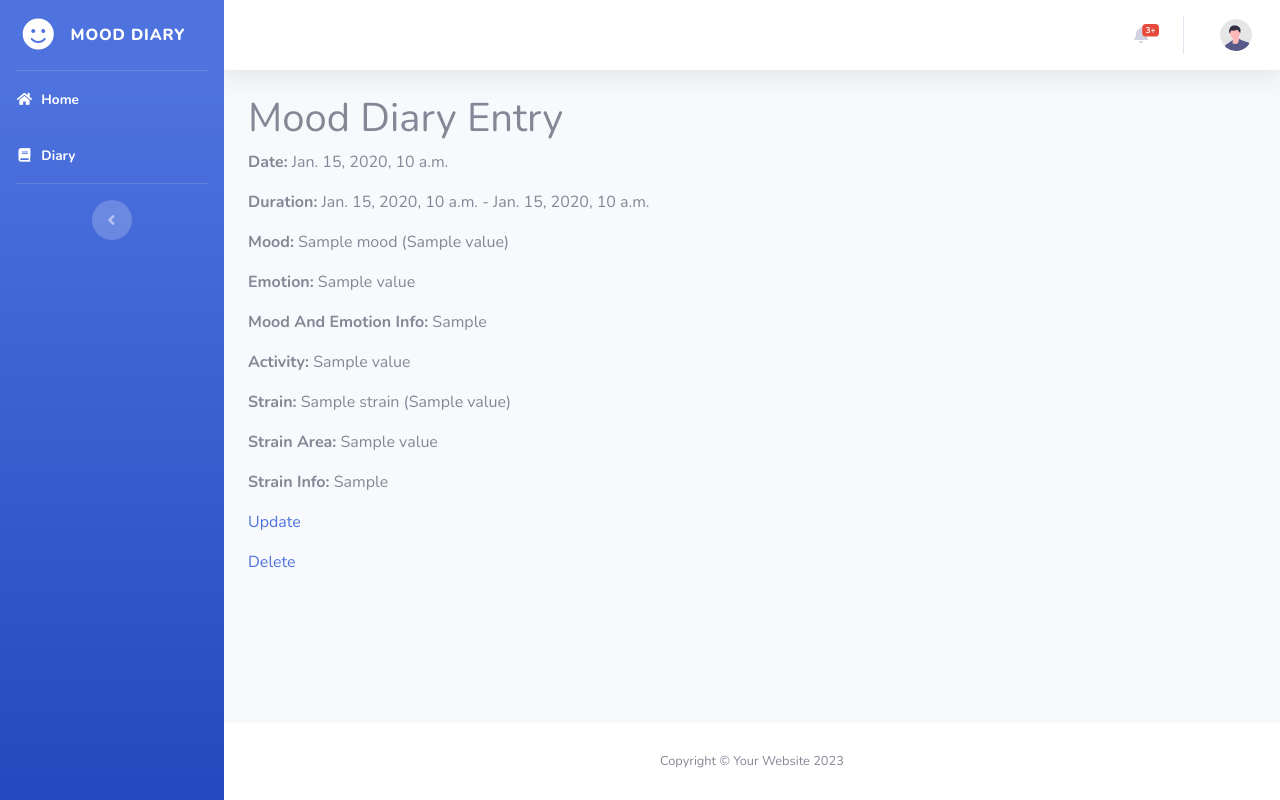
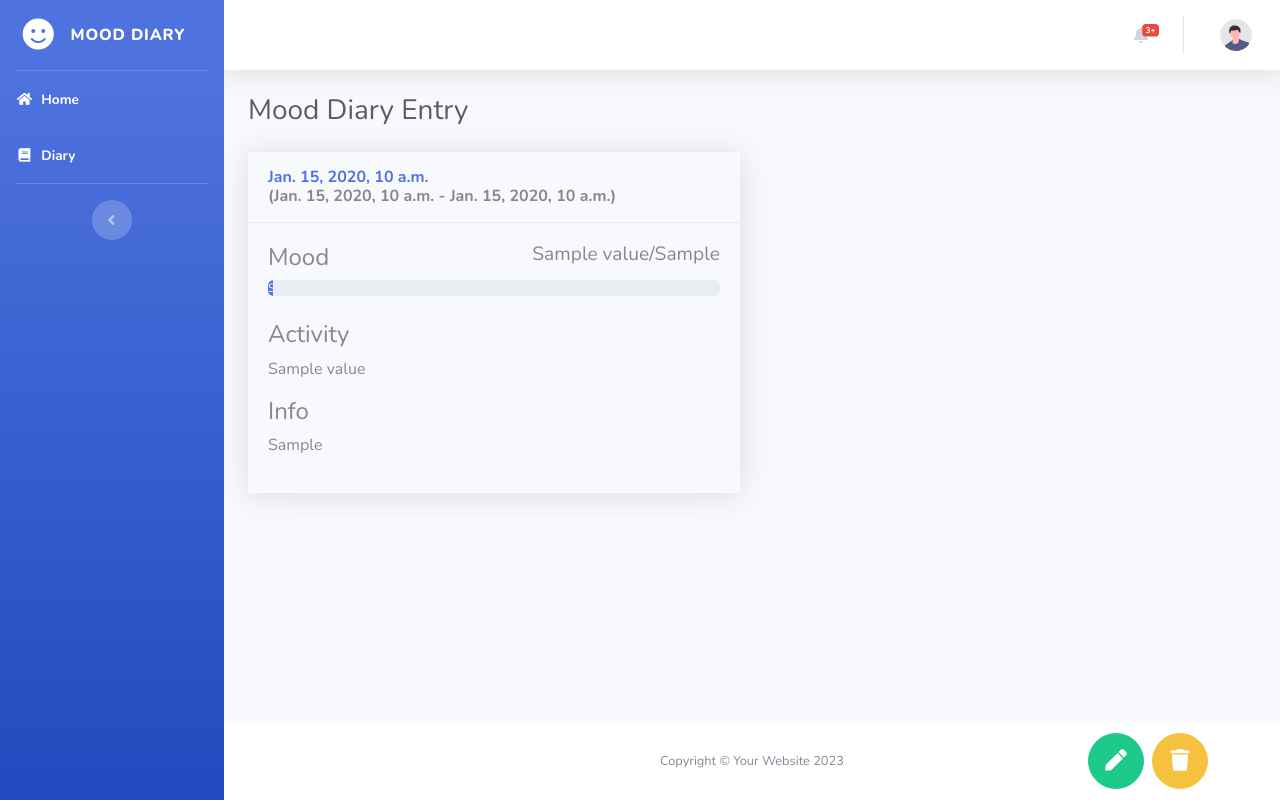
Before and after one commit to Mathis1993/mood_diary_project, a Django app: template mood_diary/templates/diaries/mood_diary_entry_get.html in a window 1280 px wide. Run offline with Django 4.2, Linux system fonts and the light colour scheme; the template is opened without the code that fills it: most values are stand-ins (such as "Sample title", 1, 10 or a date in 2020); some libraries are stand-ins or nearby versions.

Commit message:
+ Make detail view prettier (only with date, duration, mood, activity and mood_and_emotion_info for now

```diff
--- a/mood_diary/templates/diaries/mood_diary_entry_get.html
+++ b/mood_diary/templates/diaries/mood_diary_entry_get.html
@@ -1,16 +1,70 @@
 {% extends "base_client_role.html" %}
 
 {% block content %}
-  <h1>Mood Diary Entry</h1>
-  <p><strong>Date:</strong> {{ entry.date }}</p>
-  <p><strong>Duration:</strong> {{ entry.start_time }} - {{ entry.end_time }}</p>
-  <p><strong>Mood:</strong> {{ entry.mood.label }} ({{ entry.mood.value }})</p>
-  <p><strong>Emotion:</strong> {{ entry.emotion.value }}</p>
-  <p><strong>Mood And Emotion Info:</strong> {{ entry.mood_and_emotion_info }}</p>
-  <p><strong>Activity:</strong> {{ entry.activity.value }}</p>
-  <p><strong>Strain:</strong> {{ entry.strain.label }} ({{ entry.strain.value }})</p>
-  <p><strong>Strain Area:</strong> {{ entry.strain_area.value }}</p>
-  <p><strong>Strain Info:</strong> {{ entry.strain_info }}</p>
-    <p><a href="{% url 'diaries:update_mood_diary_entry' pk=entry.id %}">Update</a></p>
-    <p><a href="{% url 'diaries:delete_mood_diary_entry' pk=entry.id %}">Delete</a></p>
+
+    <div class="d-sm-flex align-items-center justify-content-between mb-4">
+    <h1 class="h3 mb-0 text-gray-800">Mood Diary Entry</h1>
+    </div>
+
+    <div class="row">
+    <div class="col-lg-6 mb-4">
+        <div class="shadow mb-4">
+            <div class="card-header py-3">
+            <h6 class="m-0 font-weight-bold text-primary">{{ entry.date }} </h6>
+            <h6 class="m-0 font-weight-bold text-secondary">({{ entry.start_time }} - {{ entry.end_time }})</h6>
+            </div>
+            <div class="card-body">
+                <h4 class="text-md-left">Mood <span class="float-right small">{{ entry.mood.value }}/{{ entry.mood.max_value }}</span></h4>
+                <div class="progress mb-4">
+                    <div class="progress-bar" role="progressbar" aria-label="Basic example" style="width: {{ entry.mood.to_percentage }}%" aria-valuenow="{{ entry.mood.value }}" aria-valuemin="1" aria-valuemax="7">{{ entry.mood.label }}</div>
+                </div>
+                <h4 class="text-md-left">Activity</h4>
+                <div class="text">
+                    <p>{{ entry.activity.value }}</p>
+                </div>
+                {% if entry.mood_and_emotion_info %}
+                <h4 class="text-md-left">Info</h4>
+                <div class="text">
+                    <p>{{ entry.mood_and_emotion_info }}</p>
+                </div>
+                {% endif %}
+            </div>
+        </div>
+    </div>
+    </div>
+
+    <!-- Delete Entry Button-->
+    <a href="{% url 'diaries:delete_mood_diary_entry' pk=entry.id %}" class="btn btn-warning btn-circle btn-lg button-lower-right-corner-1" data-toggle="modal" data-target="#deleteModal">
+        <i class="fas fa-trash"></i>
+    </a>
+    <!-- Update Entry Button-->
+    <a href="{% url 'diaries:update_mood_diary_entry' pk=entry.id %}" class="btn btn-success btn-circle btn-lg button-lower-right-corner-2">
+        <i class="fas fa-pen"></i>
+    </a>
 {% endblock %}
+
+{% block modals %}
+    {{ block.super }}
+    <!-- Release Entries Modal-->
+    <div class="modal fade" id="deleteModal" tabindex="-1" role="dialog" aria-labelledby="exampleModalLabel"
+        aria-hidden="true">
+        <div class="modal-dialog" role="document">
+            <div class="modal-content">
+                <div class="modal-header">
+                    <h5 class="modal-title" id="exampleModalLabel">Delete this entry?</h5>
+                    <button class="close" type="button" data-dismiss="modal" aria-label="Close">
+                        <span aria-hidden="true">×</span>
+                    </button>
+                </div>
+                <div class="modal-body">Select "Delete" below if you are ready to delete this entry.</div>
+                <div class="modal-footer">
+                    <button class="btn btn-secondary" type="button" data-dismiss="modal">Cancel</button>
+                    <form method="post" action="{% url 'diaries:delete_mood_diary_entry' pk=entry.id %}">
+                    {% csrf_token %}
+                    <button class="btn btn-primary" type="submit">Delete</button>
+                    </form>
+                </div>
+            </div>
+        </div>
+    </div>
+{% endblock %}
```
